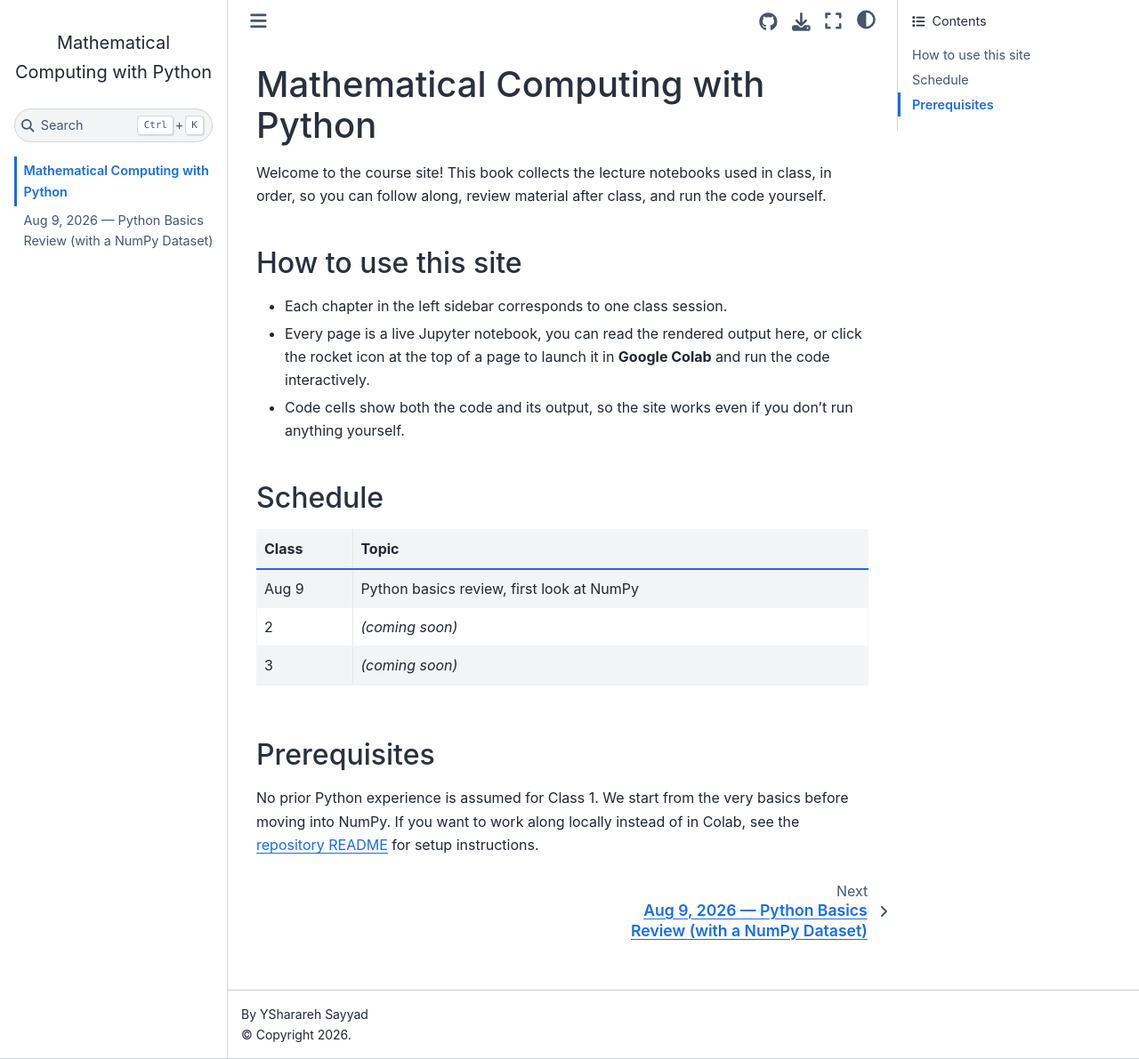
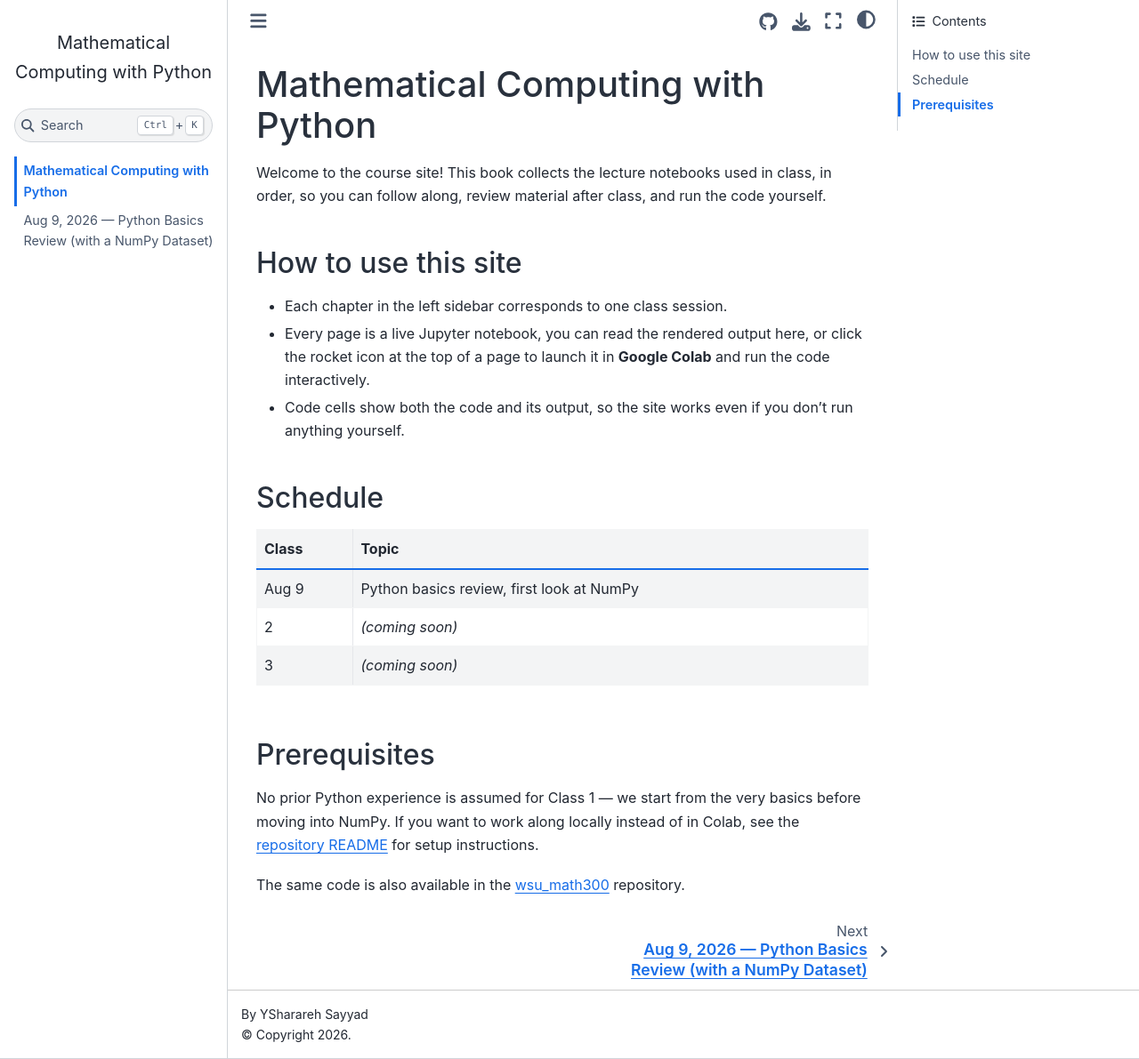
Before and after one commit to say-yas/mathematical_computing_with_python, a Jupyter Book: the page built from book/intro.md, in a window 1280 px wide and 1191 px high. Shown: the whole window at 89% size. Built offline with Jupyter Book 1.0.4 settings and Sphinx 7.4.7 and the Sphinx Book theme 1.1.4, drawn with Linux system fonts in a browser that asks for light colours.

Commit message:
updated readme for intro

```diff
--- a/book/intro.md
+++ b/book/intro.md
@@ -23,7 +23,10 @@ run the code yourself.
 
 ## Prerequisites
 
-No prior Python experience is assumed for Class 1. We start from the very
+No prior Python experience is assumed for Class 1 — we start from the very
 basics before moving into NumPy. If you want to work along locally instead
 of in Colab, see the [repository README](https://github.com/say-yas/mathematical_computing_with_python#readme)
 for setup instructions.
+
+The same code is also available in the
+[wsu_math300](https://github.com/say-yas/wsu_math300) repository.
```
